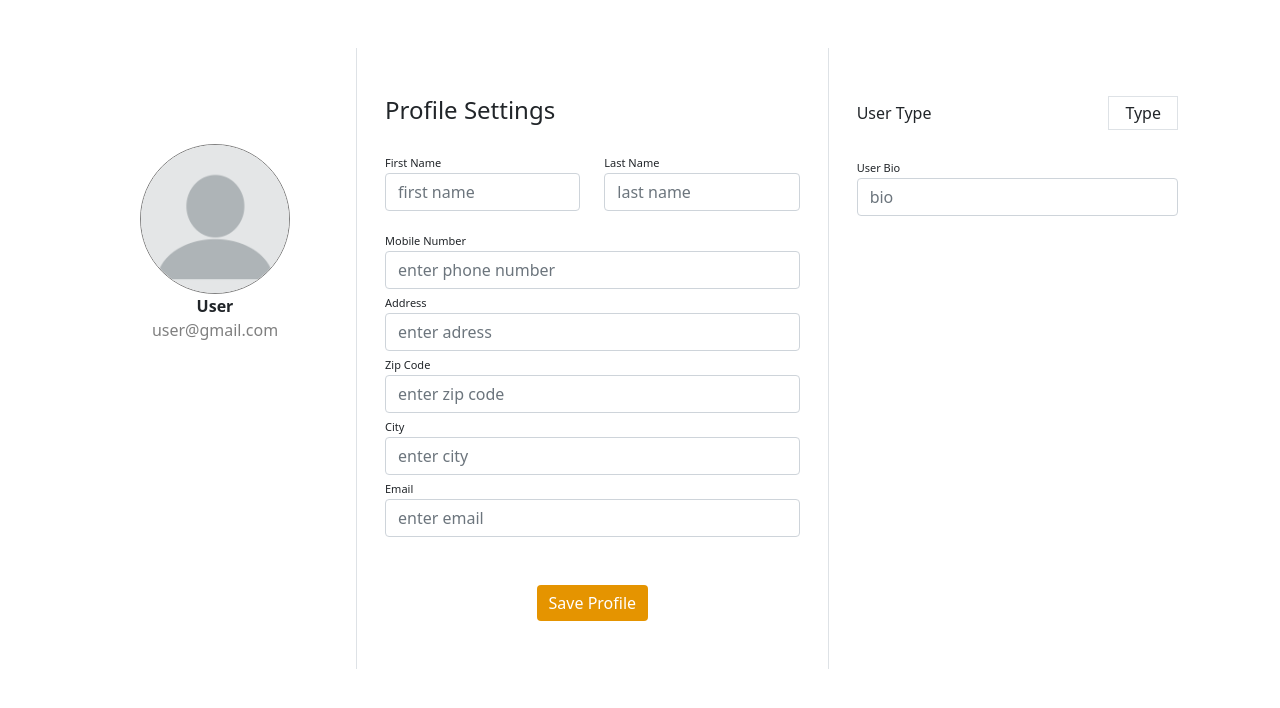
After one commit to luuductrung1234/cosc2430-assignment-2, a PHP site: page /account/account.php in a window 1280 px wide. The commit adds this page. Shown: the top 708 px of the page. Run offline with PHP 8.4, Linux system fonts and the light colour scheme; some libraries are stand-ins or nearby versions.

Commit message:
edit and add account page

```diff
--- /dev/null
+++ b/www/account/account-script.js
@@ -0,0 +1,35 @@
+// declare elements
+const imgDiv = document.querySelector('.profile-div');
+const img = document.querySelector('#photo');
+const file = document.querySelector('#file');
+const uploadBtn = document.querySelector('#upload-button');
+
+//user hover over image
+
+imgDiv.addEventListener('mouseenter', function () {
+    uploadBtn.style.display = "block";
+});
+
+//no hover
+
+imgDiv.addEventListener('mouseleave', function () {
+    uploadBtn.style.display = "none";
+});
+
+//choose file
+
+file.addEventListener('change', function () {
+
+    const choosedFile = this.files[0];
+
+    if (choosedFile) {
+
+        const reader = new FileReader();
+
+        reader.addEventListener('load', function () {
+            img.setAttribute('src', reader.result);
+        });
+
+        reader.readAsDataURL(choosedFile);
+    }
+});
--- /dev/null
+++ b/www/account/account-style.css
@@ -0,0 +1,80 @@
+body {
+    background: rgb(255, 255, 255)
+}
+
+.form-control:focus {
+    box-shadow: none;
+    border-color: #000000
+}
+
+.profile-button {
+    background: #e59400;
+    box-shadow: none;
+    border: none
+}
+
+.profile-button:hover {
+    background: darkgoldenrod
+}
+
+.profile-button:focus {
+    background: darkgoldenrod;
+    box-shadow: none
+}
+
+.profile-button:active {
+    background: darkgoldenrod;
+    box-shadow: none
+}
+
+.type2 {
+    display: none;
+}
+
+.type1 {
+    display: block;
+}
+
+.content {
+    font-size: 11px
+}
+
+.user-type:hover {
+    background: darkgoldenrod;
+    color: #fff;
+    cursor: pointer;
+    border: solid 1px darkgoldenrod
+}
+
+#file{
+    display: none;
+}
+
+#upload-button{
+    padding: 22px 23px;
+    top: 225px;
+    border-radius: 0px 0px 500px 500px;
+    position: absolute;
+    text-align: center;
+    background: rgba(0, 0, 0, 0.7);
+    color: white;
+    font-family: sans-serif;
+    cursor: pointer;
+    display: none;
+}
+
+#photo {
+    height: 150px;
+    width: 150px;
+    border: 1px solid grey;
+    padding: 0px;
+}
+
+@media screen and (max-width: 960px){
+    .type2 {
+        display: block;
+    }
+    .type1 {
+        display: none;
+    }
+}
--- /dev/null
+++ b/www/account/account.php
@@ -0,0 +1,60 @@
+<!DOCTYPE html>
+<html lang="en">
+
+<head>
+    <meta charset="UTF-8">
+    <meta http-equiv="X-UA-Compatible" content="IE=edge">
+    <meta name="viewport" content="width=device-width, initial-scale=1.0">
+    <title>My Account (Profile)</title>
+    <link rel="stylesheet" href="https://cdn.jsdelivr.net/npm/bootstrap@5.0.0-alpha1/dist/css/bootstrap.min.css">
+    <link rel="stylesheet" href="https://cdn.jsdelivr.net/npm/bootstrap@5.0.0-alpha1/dist/js/bootstrap.bundle.min.js">
+    <link rel="stylesheet" href="https://cdnjs.cloudflare.com/ajax/libs/jquery/3.2.1/jquery.min.js">
+    <link rel="stylesheet" href="account-style.css">
+</head>
+
+<body>
+    <div class="container rounded bg-white mt-5 mb-5">
+        <div class="row">
+            <div class="col-md-3 border-right">
+                <div class="d-flex flex-column align-items-center text-center p-3 py-5 profile-div">
+                    <img class="rounded-circle mt-5" id="photo" src="/www/images/profile.png">
+                    <input type="file" id="file">
+                    <label for="file" id="upload-button">Choose Photo</label>
+                    <span class="font-weight-bold">User</span><span class="text-black-50">user@gmail.com</span>
+                </div>
+
+                <script src="account-script.js"></script>
+            </div>
+            <div class="col-md-5 border-right">
+                <div class="p-3 py-5 type2">
+                    <div class="d-flex justify-content-between align-items-center"><span>User Type</span><span class="border px-3 p-1 user-type">Type</span></div><br>
+                    <div class="col-md-12"><label class="content">User Bio</label><input type="text" class="form-control" placeholder="bio"></div>
+                </div>
+                <div class="p-3 py-5">
+                    <div class="d-flex justify-content-between align-items-center mb-3">
+                        <h4 class="text-right">Profile Settings</h4>
+                    </div>
+                    <div class="row mt-2">
+                        <div class="col-md-6"><label class="content">First Name</label><input type="text" class="form-control" placeholder="first name"></div>
+                        <div class="col-md-6"><label class="content">Last Name</label><input type="text" class="form-control" placeholder="last name"></div>
+                    </div>
+                    <div class="row mt-3">
+                        <div class="col-md-12"><label class="content">Mobile Number</label><input type="text" class="form-control" placeholder="enter phone number"></div>
+                        <div class="col-md-12"><label class="content">Address</label><input type="text" class="form-control" placeholder="enter adress"></div>
+                        <div class="col-md-12"><label class="content">Zip Code</label><input type="text" class="form-control" placeholder="enter zip code"></div>
+                        <div class="col-md-12"><label class="content">City</label><input type="text" class="form-control" placeholder="enter city"></div>
+                        <div class="col-md-12"><label class="content">Email</label><input type="text" class="form-control" placeholder="enter email"></div>
+                    </div>
+                    <div class="mt-5 text-center"><button class="btn btn-primary profile-button" type="button">Save Profile</button></div>
+                </div>
+            </div>
+            <div class="col-md-4">
+                <div class="p-3 py-5 type1">
+                    <div class="d-flex justify-content-between align-items-center"><span>User Type</span><span class="border px-3 p-1 user-type">Type</span></div><br>
+                    <div class="col-md-12"><label class="content">User Bio</label><input type="text" class="form-control" placeholder="bio"></div>
+                </div>
+            </div>
+        </div>
+</body>
+
+</html>
```
Also changed, not shown: www/login/login-style.css (+82 -114 lines), www/login/login.php (+0 -8 lines), www/images/profile.png (added).
